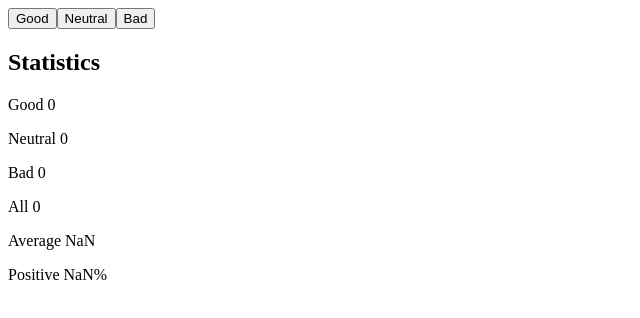
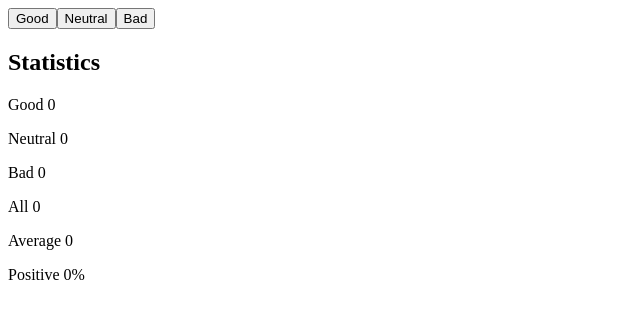
Before and after one commit to Sanwicklith/part_1, a React (Vite) app: page / in a window 1280 px wide. Shown: the top 318 px of the page, without its empty margins (0-640 px from the left). Built offline with nearby package versions, Linux system fonts and the light colour scheme.

Commit message:
exercise_1.8

```diff
--- a/src/App.jsx
+++ b/src/App.jsx
@@ -1,4 +1,5 @@
 import { useState } from "react";
+import Statistics from "./Statistics";
 
 const App = () => {
   // save clicks of each button to its own state
@@ -15,15 +16,15 @@ const App = () => {
         <button onClick={() => setNeutral(neutral + 1)}>Neutral</button>
         <button onClick={() => setBad(bad + 1)}>Bad</button>
       </div>
-      <h2>Statistics</h2>
-      <div>
-        <p>Good {good}</p>
-        <p>Neutral {neutral} </p>
-        <p>Bad {bad} </p>
-        <p>All {all} </p>
-        <p>Average {avg} </p>
-        <p>Positive {positive}% </p>
-      </div>
+
+      <Statistics
+        all={all}
+        avg={avg}
+        positive={positive}
+        bad={bad}
+        good={good}
+        neutral={neutral}
+      />
     </div>
   );
 };
--- /dev/null
+++ b/src/Statistics.jsx
@@ -0,0 +1,17 @@
+const Statistics = ({ all, positive, avg, good, neutral, bad }) => {
+  return (
+    <div>
+      <h2>Statistics</h2>
+      <div>
+        <p>Good {good}</p>
+        <p>Neutral {neutral} </p>
+        <p>Bad {bad} </p>
+        <p>All {all} </p>
+        <p>Average {avg ? avg : 0} </p>
+        <p>Positive {positive ? positive : 0}% </p>
+      </div>
+    </div>
+  );
+};
+
+export default Statistics;
```
